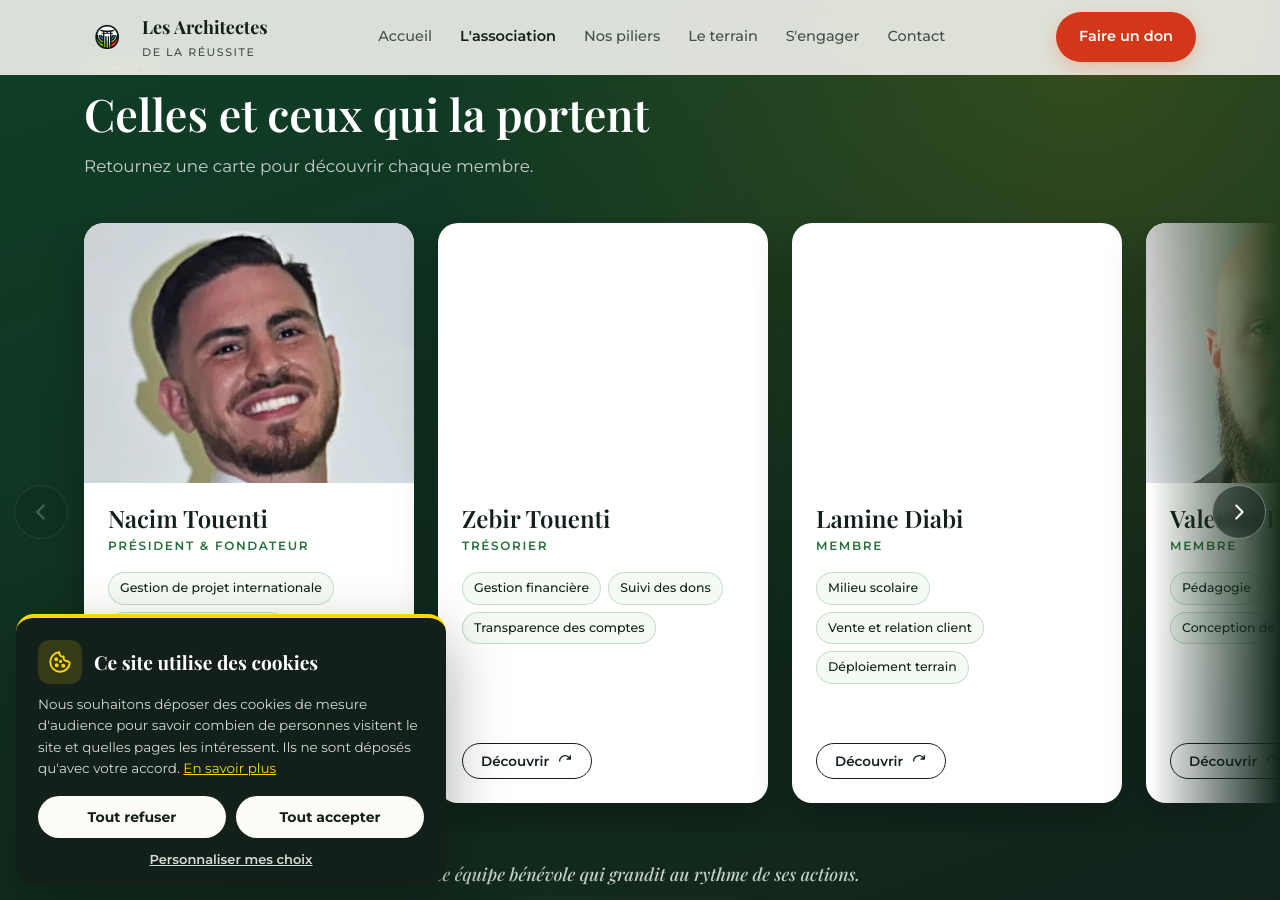
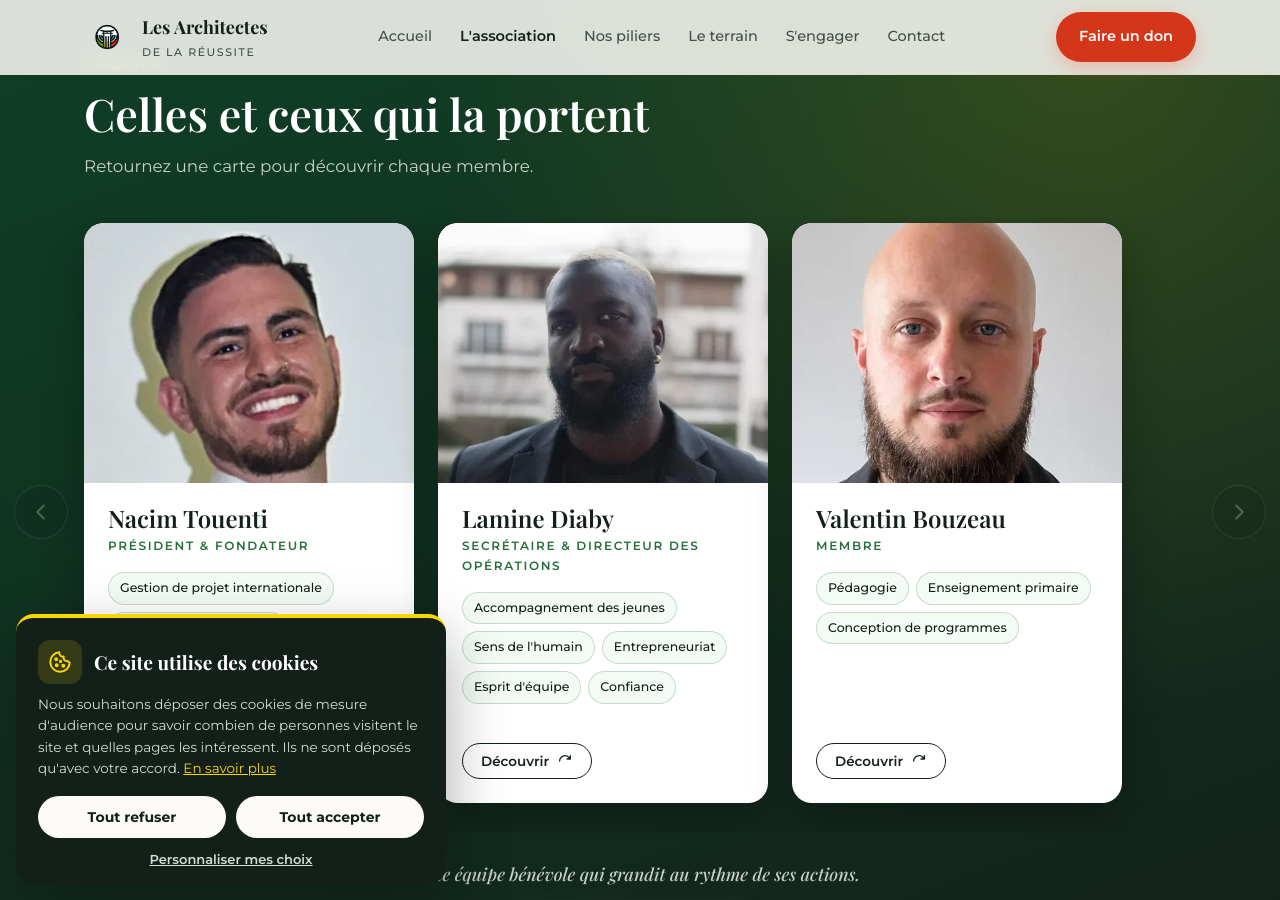
Before and after one commit to Nacimuus/architectes-reussite-site, a Jekyll site: the page built from qui-sommes-nous.html, in a window 1280 px wide and 900 px high, scrolled down 1960 px. Built offline with Jekyll 4.4.1, drawn with Linux system fonts in a browser that asks for light colours.

Commit message:
Équipe : retrait de Zebir, profil de Lamine Diaby repris de sa carte NFC (photo, rôle, compétences, présentation)
Co-Authored-By: Claude Opus 5.5 <noreply@anthropic.com>
Claude-Session: https://claude.ai/code/session_019TyHidqMGp53Q6wA9uig6Z

```diff
--- a/_data/equipe.yml
+++ b/_data/equipe.yml
@@ -14,25 +14,17 @@
     - "Stratégie et partenariats"
   presentation: "Directeur de projet à l'échelle EMEA dans le secteur du paiement électronique, Nacim intervient aussi en MBA et en Master. Il a fondé l'association pour transmettre ce qu'il a reçu : un cap, une méthode et une main tendue. Il pilote la stratégie et les partenariats."
 
-- prenom: "Zebir"
-  nom: "Touenti"
-  role: "Trésorier"
-  photo: ""
+- prenom: "Lamine"
+  nom: "Diaby"
+  role: "Secrétaire & Directeur des opérations"
+  photo: "/assets/img/team-lamine-card.webp"
   competences:
-    - "Gestion financière"
-    - "Suivi des dons"
-    - "Transparence des comptes"
-  presentation: "Garant de la gestion financière et de la transparence des comptes de l'association."
-
-- prenom: "Lamine"
-  nom: "Diabi"
-  role: "Membre"
-  photo: ""
-  competences:
-    - "Milieu scolaire"
-    - "Vente et relation client"
-    - "Déploiement terrain"
-  presentation: "Fort d'une expérience du milieu scolaire et de la vente, Lamine appuie le déploiement des actions de l'association."
+    - "Accompagnement des jeunes"
+    - "Sens de l'humain"
+    - "Entrepreneuriat"
+    - "Esprit d'équipe"
+    - "Confiance"
+  presentation: "Curieux, réfléchi et animé par une volonté constante d'apprendre et de progresser. Engagé depuis de nombreuses années auprès des jeunes, Lamine anime des groupes et crée des ponts entre les pays, avec le regard d'un entrepreneur et l'expérience du monde de l'entreprise."
 
 - prenom: "Valentin"
   nom: "Bouzeau"
```
Also changed, not shown: assets/img/team-lamine-card.webp (added).
